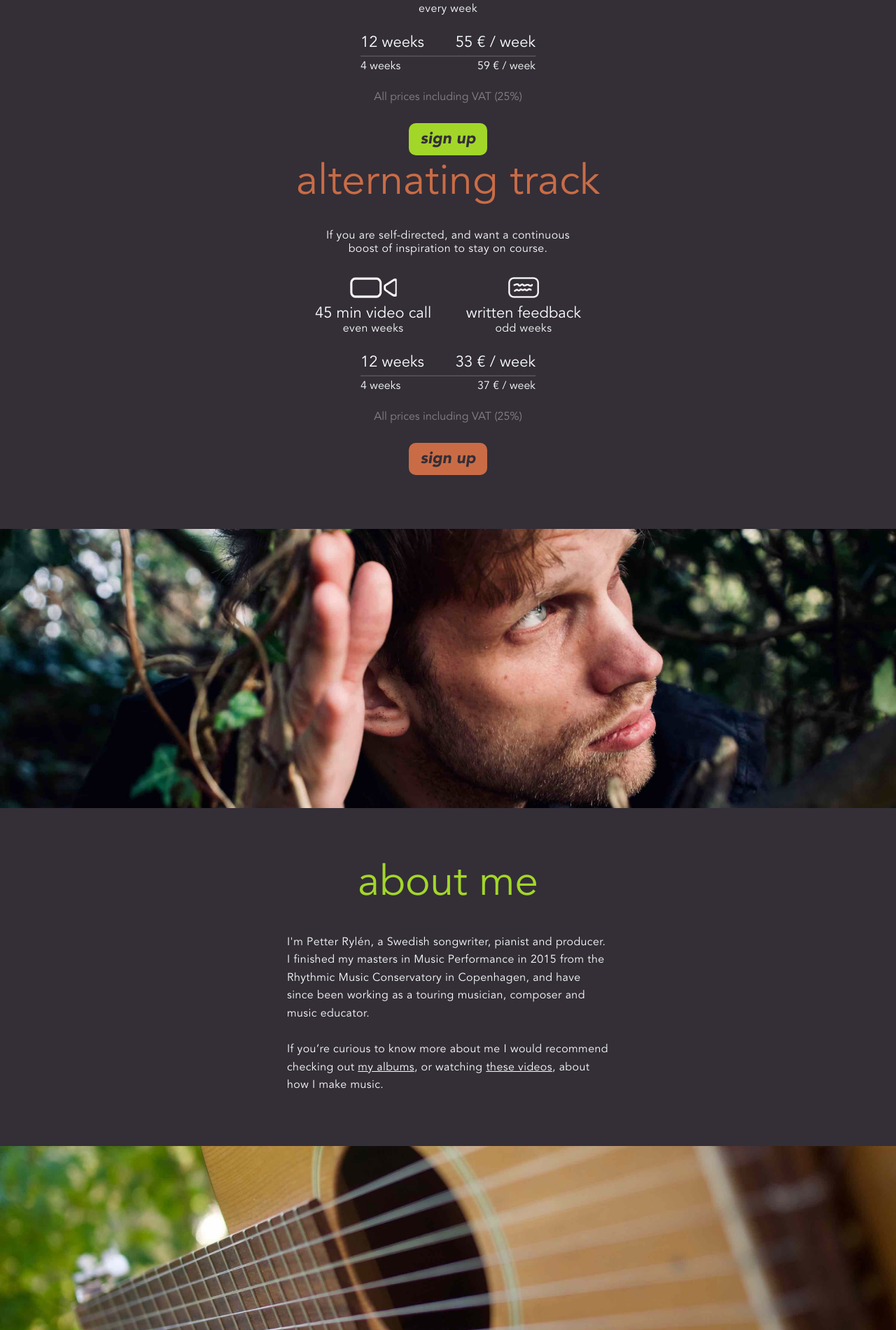
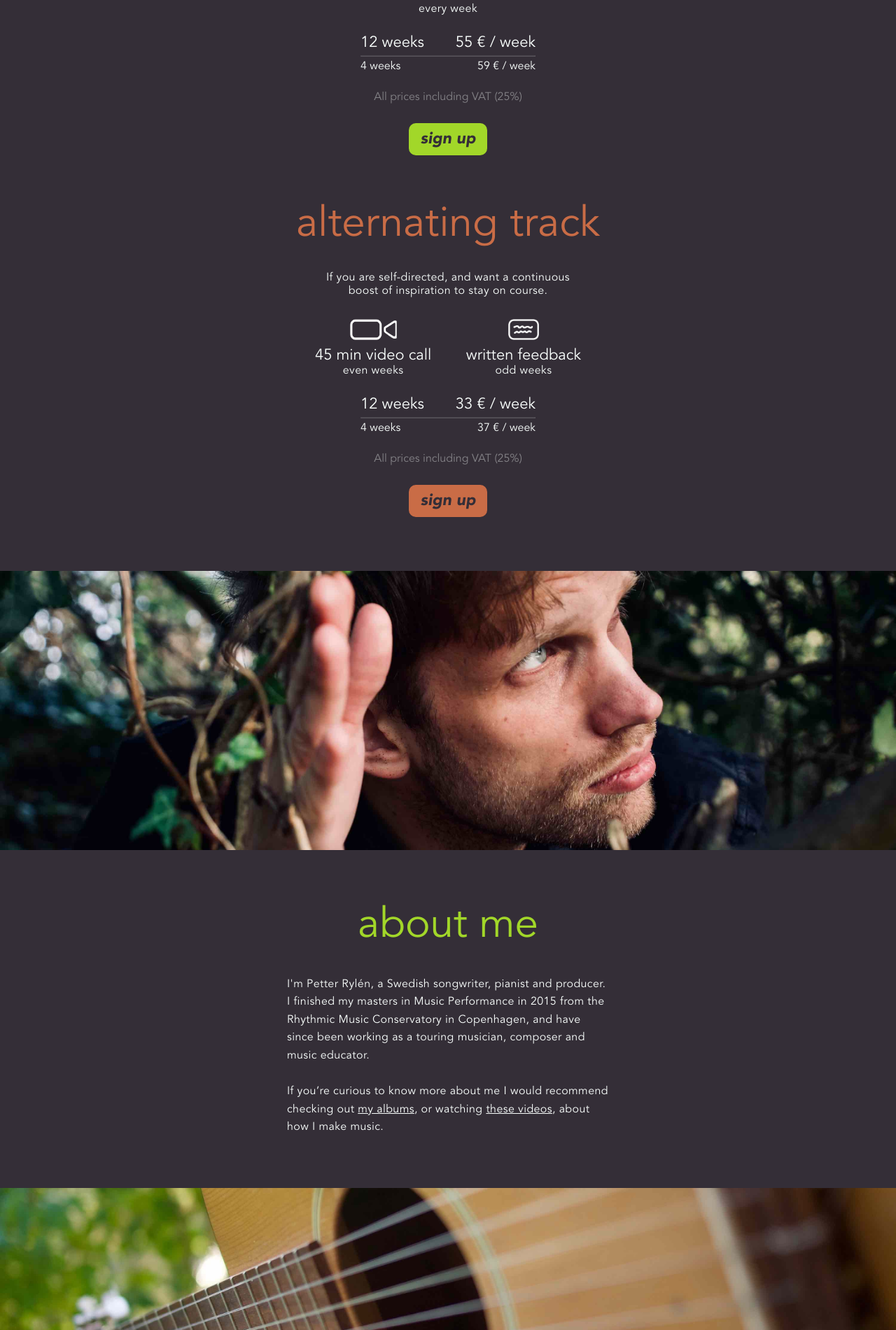
Before and after one commit to pletter/petterrylen.com, a Jekyll site: the page built from songwriting/index.markdown, in a window 1280 px wide. Shown: the part 2075-3976 px from the top of the page at 70% size. Built offline with Jekyll 4.4.1, drawn with Linux system fonts in a browser that asks for light colours.

Commit message:
fixed alternative margin

```diff
--- a/_layouts/songwriting.html
+++ b/_layouts/songwriting.html
@@ -241,7 +241,7 @@
 			margin-bottom: 60px;
 		}
 
-		.track:nth-child(5) {
+		.alternative {
 			margin-bottom: 0px;
 		}
 
--- a/songwriting/index.markdown
+++ b/songwriting/index.markdown
@@ -72,7 +72,7 @@ layout: songwriting
 		<div class="trackdesc">
 			If you are self-directed, and want a continuous <br class="wide">boost of inspiration to stay on&nbsp;course.
 		</div>
-		<div id="biweekly">
+		<div class="alternative" id="biweekly">
 			<div class="trackfacts">
 				<img class="videocalleven" src="/images/videocall.png">
 				<h6>45 min video call</h6>
```
